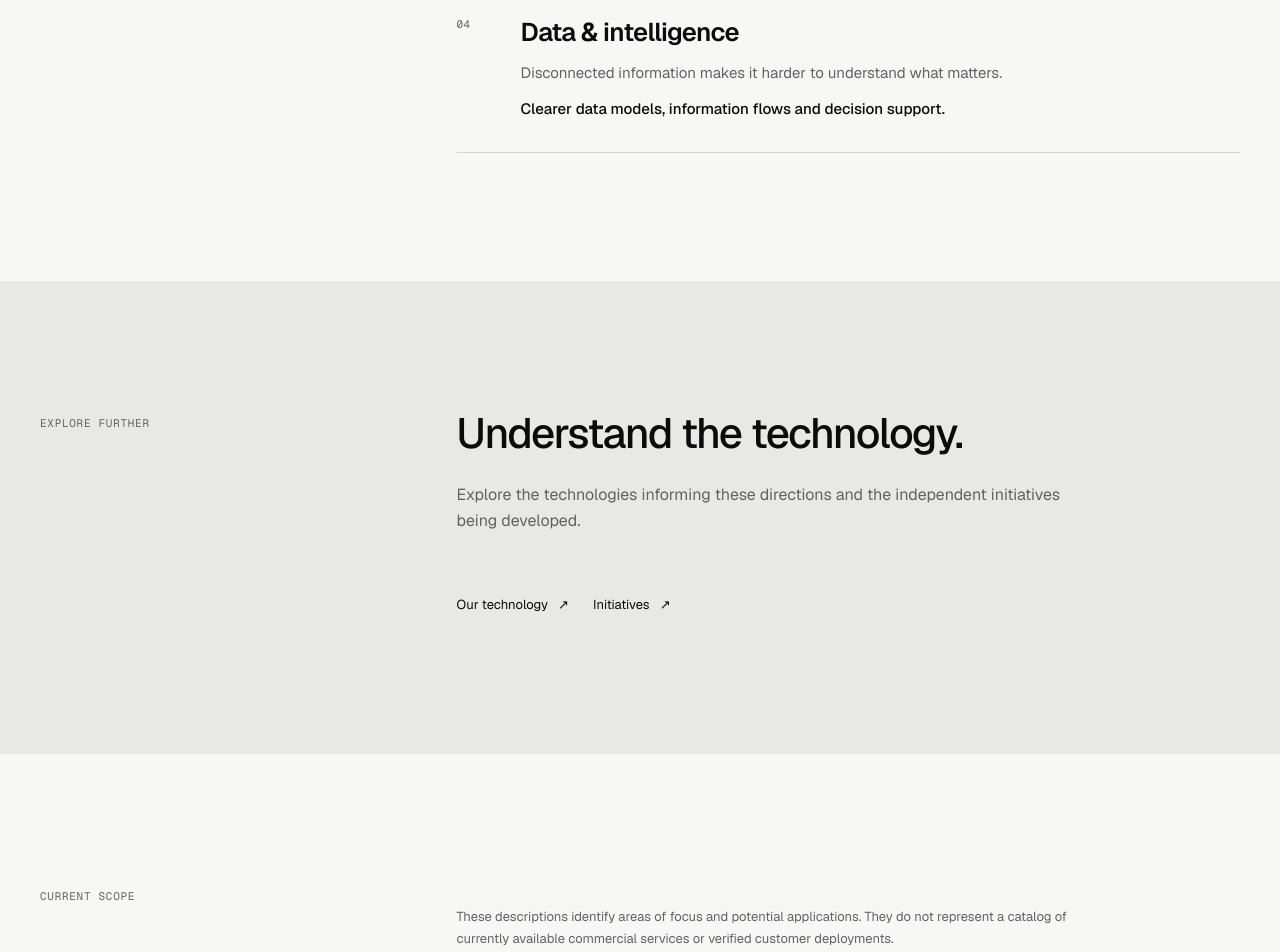
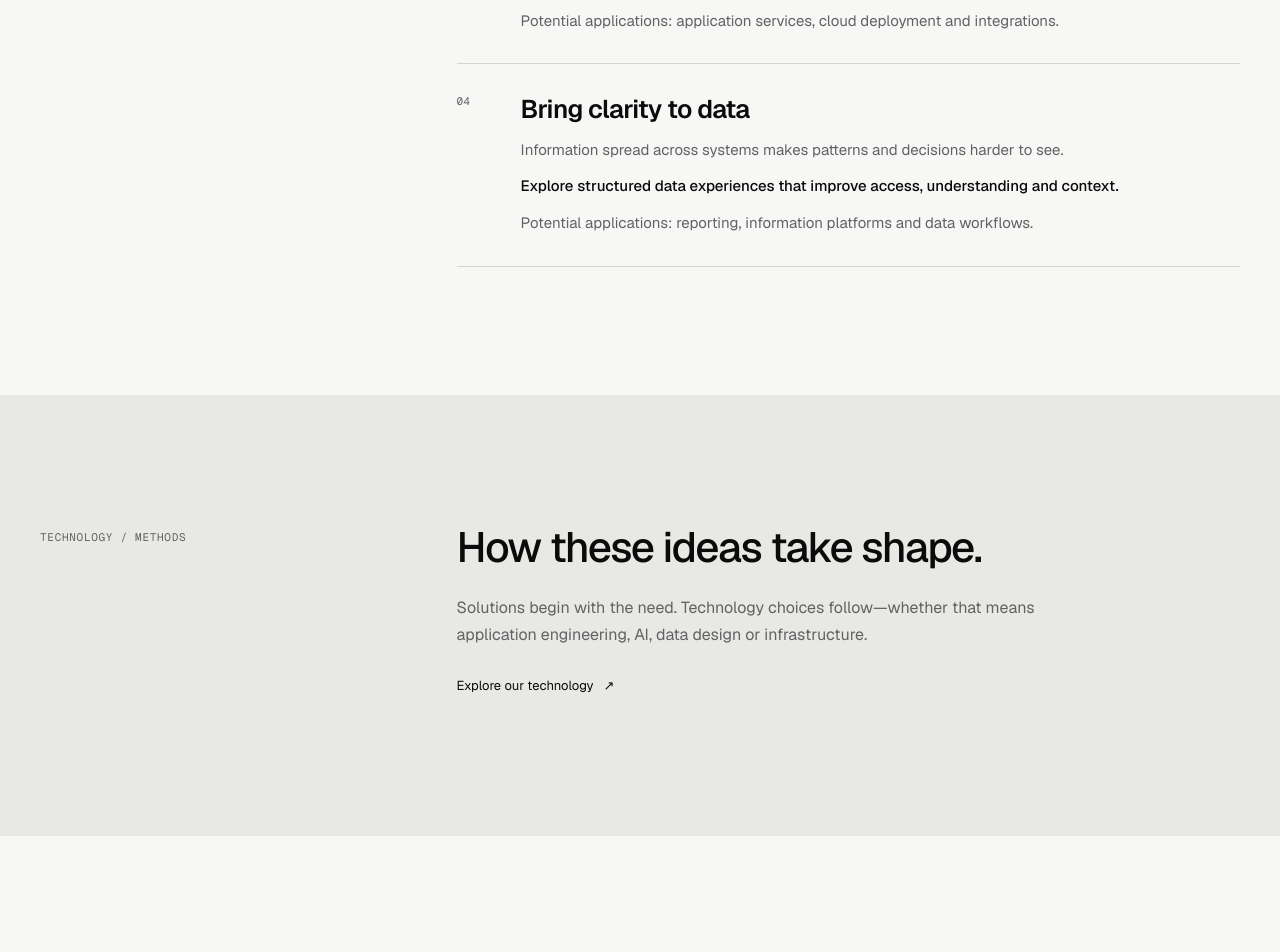
Before and after one commit to ejepsystems/ejepsystems, a Next.js app in the folder apps/web/: page /solutions in a window 1280 px wide. Shown: the part 1220-2172 px from the top of the page. Built offline with nearby package versions, Linux system fonts and the light colour scheme.

Commit message:
feat(corporate): upgrade 03 solutions-first positioning and page experience

```diff
--- a/apps/web/app/solutions/page.tsx
+++ b/apps/web/app/solutions/page.tsx
@@ -1,20 +1,16 @@
 import type { Metadata } from "next";
 import Link from "next/link";
 import { PageFrame, PageHero } from "@/components/page-frame";
-
-export const metadata: Metadata = {
- title: "Solutions",
- description: "Explore the problems and potential applications shaping Pectrium's focus on software, intelligent systems, cloud and data."
-};
-const areas=[
- {number:"01",name:"Software & platforms",problem:"When digital experiences become fragmented, useful software can bring workflows and people together.",direction:"Application experiences and adaptable digital platforms."},
- {number:"02",name:"Artificial intelligence",problem:"Complex information and repetitive work can slow learning and decision-making.",direction:"Responsible exploration of AI-assisted experiences and automation."},
- {number:"03",name:"Cloud infrastructure",problem:"Connected services need dependable technical foundations to evolve.",direction:"Infrastructure patterns for reliable, maintainable digital systems."},
- {number:"04",name:"Data & intelligence",problem:"Disconnected information makes it harder to understand what matters.",direction:"Clearer data models, information flows and decision support."}
+export const metadata:Metadata={title:"Solutions",description:"Explore the needs and potential applications guiding Pectrium's software, intelligent systems and infrastructure focus."};
+const needs=[
+ {n:"01",title:"Make digital tasks easier",problem:"Disconnected steps can make everyday digital experiences harder than they need to be.",outcome:"Explore software that connects workflows, simplifies interactions and helps people get things done.",example:"Potential applications: service portals, commerce experiences and workflow tools."},
+ {n:"02",title:"Make information easier to understand",problem:"People often face more information than they can use confidently.",outcome:"Explore AI-assisted learning, guidance and decision-support experiences with responsible safeguards.",example:"Potential applications: guided learning, knowledge discovery and assisted workflows."},
+ {n:"03",title:"Help connected systems evolve",problem:"As digital products grow, reliability and maintainability become essential.",outcome:"Explore adaptable infrastructure approaches that support changing product needs.",example:"Potential applications: application services, cloud deployment and integrations."},
+ {n:"04",title:"Bring clarity to data",problem:"Information spread across systems makes patterns and decisions harder to see.",outcome:"Explore structured data experiences that improve access, understanding and context.",example:"Potential applications: reporting, information platforms and data workflows."}
 ];
 export default function Solutions(){return <PageFrame>
- <PageHero eyebrow="Solutions" title="Technology shaped around real needs." description="From digital applications to intelligent experiences, these are the problems and technology directions Pectrium is exploring."/>
- <section className="shell editorial-section"><p className="section-index">Focus areas</p><div className="solution-rows">{areas.map(a=><article className="solution-row" key={a.number}><span className="solution-number">{a.number}</span><div><h2>{a.name}</h2><p>{a.problem}</p><p className="solution-direction">{a.direction}</p></div></article>)}</div></section>
- <section className="editorial-band"><div className="shell editorial-section"><p className="section-index">Explore further</p><div><h2>Understand the technology.</h2><p>Explore the technologies informing these directions and the independent initiatives being developed.</p><div className="hero-actions"><Link className="text-link" href="/technology">Our technology <span aria-hidden="true">↗</span></Link><Link className="text-link" href="/ventures">Initiatives <span aria-hidden="true">↗</span></Link></div></div></div></section>
- <section className="shell editorial-section"><p className="section-index">Current scope</p><div><p className="editorial-disclaimer">These descriptions identify areas of focus and potential applications. They do not represent a catalog of currently available commercial services or verified customer deployments.</p></div></section>
+ <PageHero eyebrow="Solutions / Areas of exploration" title="Start with what people need." description="Pectrium investigates problems where software, intelligent systems and digital infrastructure may make experiences more useful."/>
+ <section className="shell editorial-section"><p className="section-index">Needs / Directions</p><div className="solution-rows">{needs.map(a=><article className="solution-row" key={a.n}><span className="solution-number">{a.n}</span><div><h2>{a.title}</h2><p>{a.problem}</p><p className="solution-direction">{a.outcome}</p><p className="solution-example">{a.example}</p></div></article>)}</div></section>
+ <section className="editorial-band"><div className="shell editorial-section"><p className="section-index">Technology / Methods</p><div><h2>How these ideas take shape.</h2><p>Solutions begin with the need. Technology choices follow—whether that means application engineering, AI, data design or infrastructure.</p><Link className="text-link" href="/technology">Explore our technology <span aria-hidden="true">↗</span></Link></div></div></section>
+ <section className="shell editorial-section"><p className="section-index">Availability</p><div><p className="editorial-disclaimer">The examples above are potential applications for research and development. They are not announced products, currently available commercial services, customer deployments or commitments to launch.</p></div></section>
  </PageFrame>;}
```
